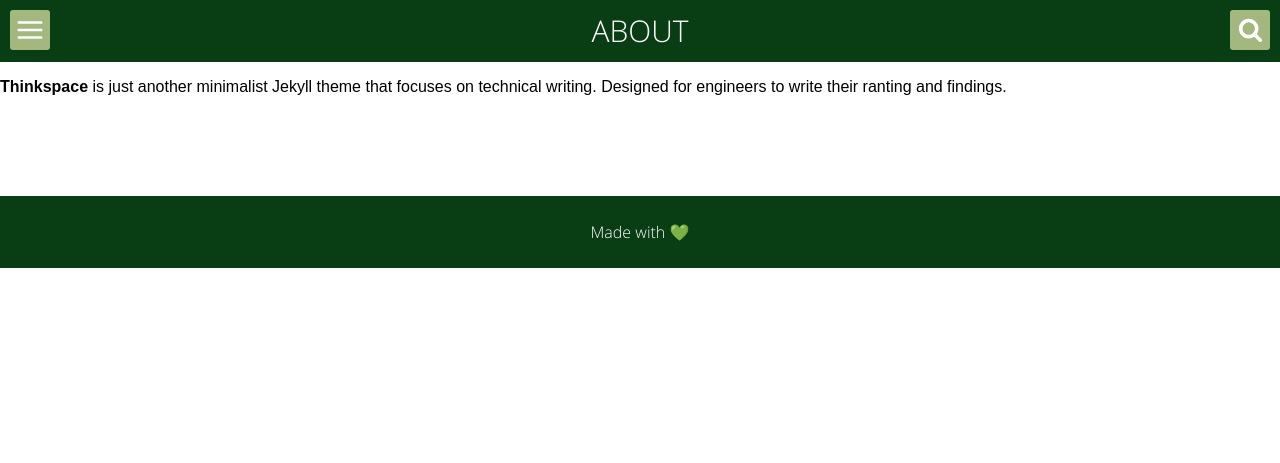
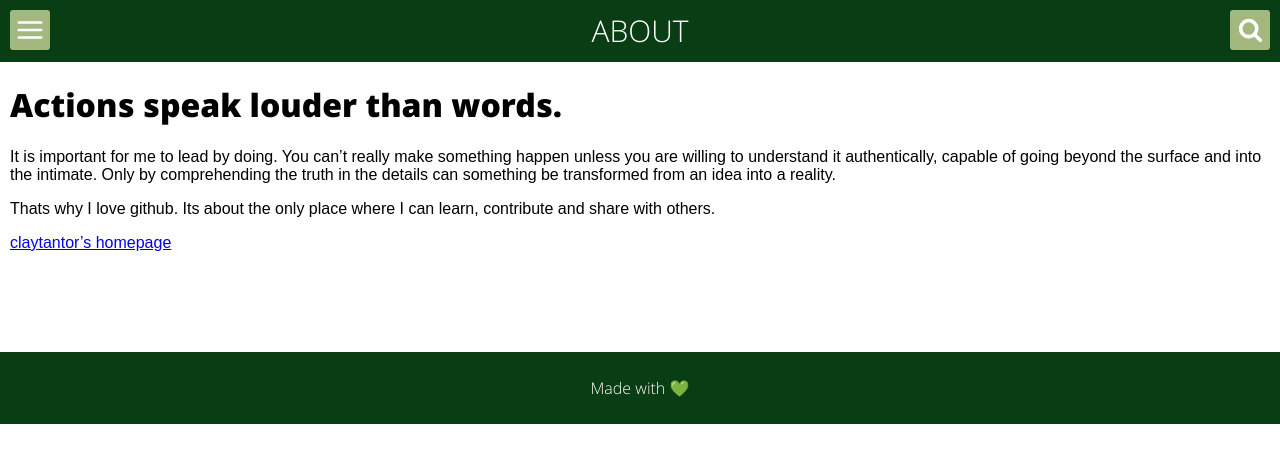
Before and after one commit to claytantor/claytantor.github.io, a Jekyll site: the page built from about.md, in a window 1280 px wide. Shown: the top 463 px of the page. Built offline with Jekyll 4.4.1, drawn with Linux system fonts in a browser that asks for light colours.

Commit message:
added about page

```diff
--- a/about.html
+++ b/about.html
@@ -1,4 +1,4 @@
----
+<!-- ---
 layout: minimal
 title: "About me"
 permalink: /about/index.html
@@ -15,4 +15,4 @@
 	    	<li><a href="{{ project.url}}"><h2 class="post-title" itemprop="name">{{ project.name }}</h2></a></li>
 	    {% endfor %}
 	</ul>
-</div>
+</div> -->
--- a/about.md
+++ b/about.md
@@ -4,4 +4,10 @@ title: About
 permalink: /about/
 ---
 
-**Thinkspace** is just another minimalist Jekyll theme that focuses on technical writing. Designed for engineers to write their ranting and findings.
+# Actions speak louder than words.
+
+It is important for me to lead by doing. You can't really make something happen unless you are willing to understand it authentically, capable of going beyond the surface and into the intimate. Only by comprehending the truth in the details can something be transformed from an idea into a reality.
+
+Thats why I love github. Its about the only place where I can learn, contribute and share with others.
+
+[claytantor's homepage](http://claytantor.com/)
--- a/assets/css/main.css
+++ b/assets/css/main.css
@@ -1,3 +1,5 @@
+
+
 html {
     font-family: sans-serif;
     -ms-text-size-adjust: 100%;
@@ -6,7 +8,12 @@ html {
 body {
     margin: 0
 }
-article, aside, details, figcaption, figure, footer, header, hgroup, main, nav, section, summary {
+article, aside, details, figcaption, figure, footer, header, hgroup, nav, section, summary {
+    display: block
+}
+
+main {
+    margin: 10px 10px 10px 10px;
     display: block
 }
 audio, canvas, progress, video {
```
